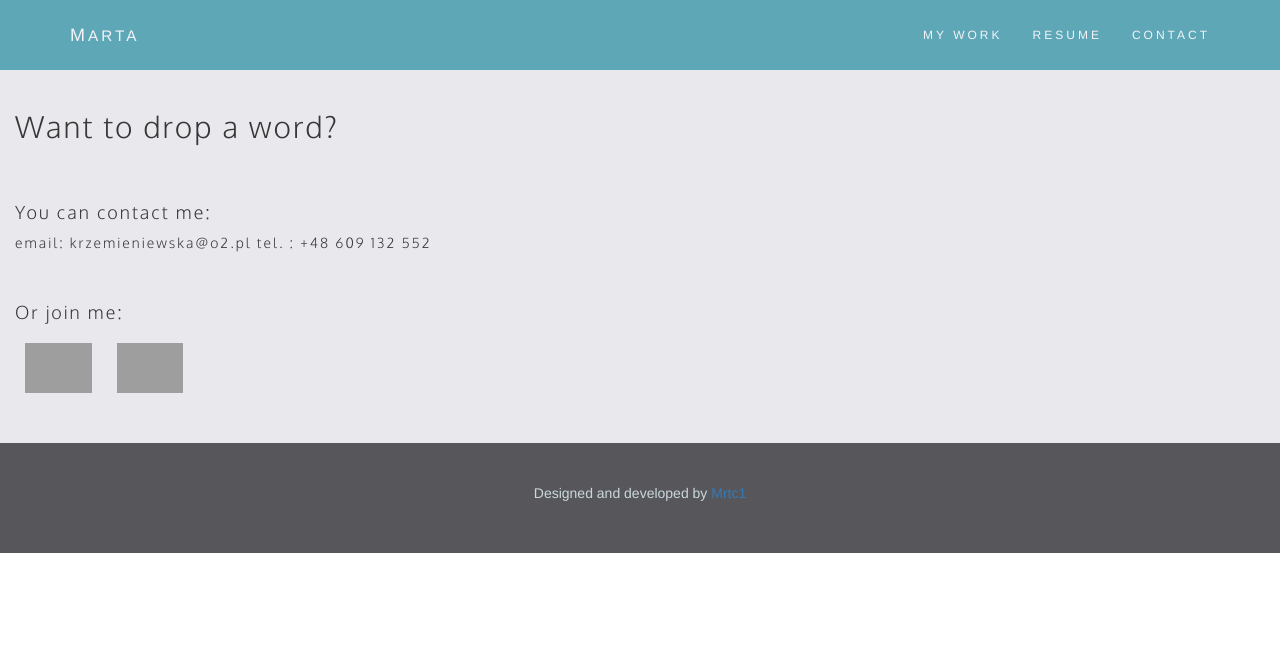
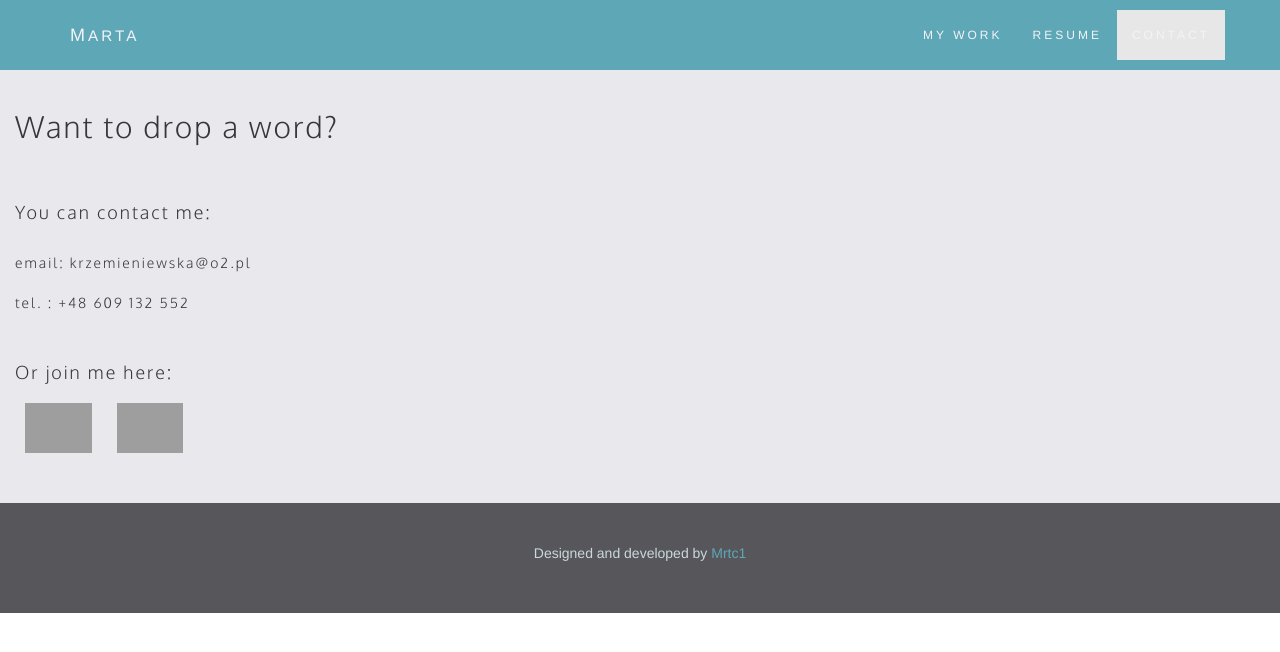
Before and after one commit to mrtc1/First_website, a plain HTML site: page contact.html in a window 1280 px wide. Drawn offline with nearby package versions, Linux system fonts and the light colour scheme; grey boxes are pictures that could not be loaded.

Commit message:
delikatne poprawki

```diff
--- a/contact.html
+++ b/contact.html
@@ -27,7 +27,7 @@
             <ul class="nav navbar-nav navbar-right">
                 <li><a href="portfolio.html">MY WORK</a></li>
                 <li><a href="resume.html">RESUME</a></li>
-                <li ><a class="aktywny" href="contact.html">CONTACT</a></li>
+                <li class="active aktywny" ><a  href="contact.html">CONTACT</a></li>
             </ul>
         </div>
     </div>
@@ -36,12 +36,14 @@
     <h2>Want to drop a word?</h2>
     <br><br>
 <p><h4>You can contact me:</h4></p>
+    <br>
 <Div> email: krzemieniewska@o2.pl
+    <br><br>
     tel. : +48 609 132 552
     </Div>
     <br><br>
 
-    <p><h4>Or join me:</h4> </p>
+    <p><h4>Or join me here:</h4> </p>
     <div class="social">
 <a href="https://www.linkedin.com/profile/view?id=AAIAABT75y8BmuycBNfzf65DQ_0TtYVFeS1OUQ4&trk=nav_responsive_tab_profile">
     <img src="https://cdn1.iconfinder.com/data/icons/simple-icons/2048/linkedin-2048-black.png" height="70"></a>
--- a/stylesheet.css
+++ b/stylesheet.css
@@ -3,9 +3,7 @@
     background:url("img/marta.jpg") center center;
     color:#e9e9ed;
     padding-top:300px;
-
     background-size:cover;
-
 }
 
 div.social{
@@ -23,31 +21,48 @@ div.social{
     background-color: #5ea7b7;
     color: #f2f2f9;
 }
+
 .navbar-nav li a {
     color: #f3f3f8 !important;
 }
-a.aktywny {
-    color: #2d2d2e !important;
+/*.aktywny .myNavbar div div ul li {*/
+    /*color: #2d2d2e !important;*/
+/*}*/
+.navbar-brand {
+    color: #f3f3f8 !important;
 }
-.navbar-brand { color: #f3f3f8 !important;}
+
 .navbar-nav li a:hover {
     color: #2d2d2e !important;
 }
+
 .stopka{
-
     background-color: #57575b;
     color: #cad8dd;
 }
+
+.stopka a {
+    text-decoration: none;
+    color:#5ea7b7;
+}
+
+.stopka a:hover {
+    text-decoration: none;
+    color: #4c7f8f;
+}
+
 .portfolio{
     font-family: 'Oxygen',sans-serif;
     margin-top:30px;
     padding-top:10px;
-
     background-color: #f8f8fc;
     color: #373738;
 }
-div h3.portfolio{font-family:Calibri,sans-serif;
-    letter-spacing:3px;}
+
+div h3.portfolio{
+    font-family:Calibri,sans-serif;
+    letter-spacing:3px;
+}
 
 .resume{
     font-family: 'Oxygen',sans-serif;
@@ -56,21 +71,23 @@ div h3.portfolio{font-family:Calibri,sans-serif;
     background-color: #e9e9ed;
     color: #373738;
 }
+
 div.jumbotron.container-fluid {
     position: relative;
+}
 
-
-}
 .container-fluid {
     position: relative;
     padding-top: 40px;
 padding-bottom: 40px;
 }
+
 .row{
     margin-top: 30px;
-
     padding: 30px;
 }
-img{padding: 10px;
+
+img{
+    padding: 10px;
 }
 /*li.active {}*/
```
Also changed, not shown: index.html (+1 -1 lines).
